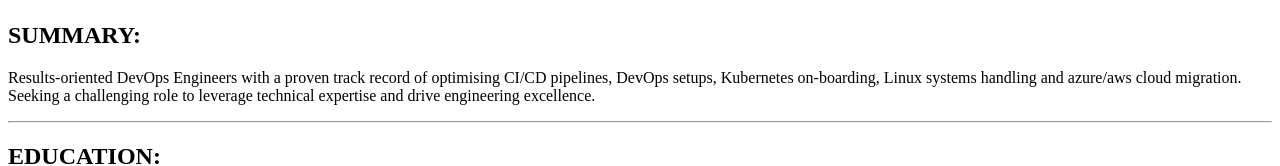
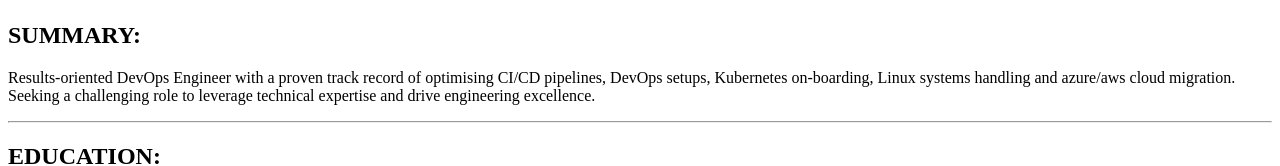
Before and after one commit to Jajawalu/Devops-resume, a plain HTML site: page index.html in a window 1280 px wide. Shown: the part 232-398 px from the top of the page. Drawn offline with Linux system fonts and the light colour scheme.

Commit message:
Update index.html

```diff
--- a/index.html
+++ b/index.html
@@ -9,7 +9,7 @@
     <h1>MEDDY WALUSIMBI</h1>
     <img src="./images/profilepicture.png" height="150" alt="Meddy's Profile picture"/>
     <h2>SUMMARY:</h2>
-    <p>Results-oriented DevOps Engineers with a proven track record of optimising CI/CD pipelines, DevOps setups,
+    <p>Results-oriented DevOps Engineer with a proven track record of optimising CI/CD pipelines, DevOps setups,
        Kubernetes on-boarding, Linux systems handling and azure/aws cloud migration. Seeking a challenging role to
        leverage technical expertise and drive engineering excellence.
     </p>
```
